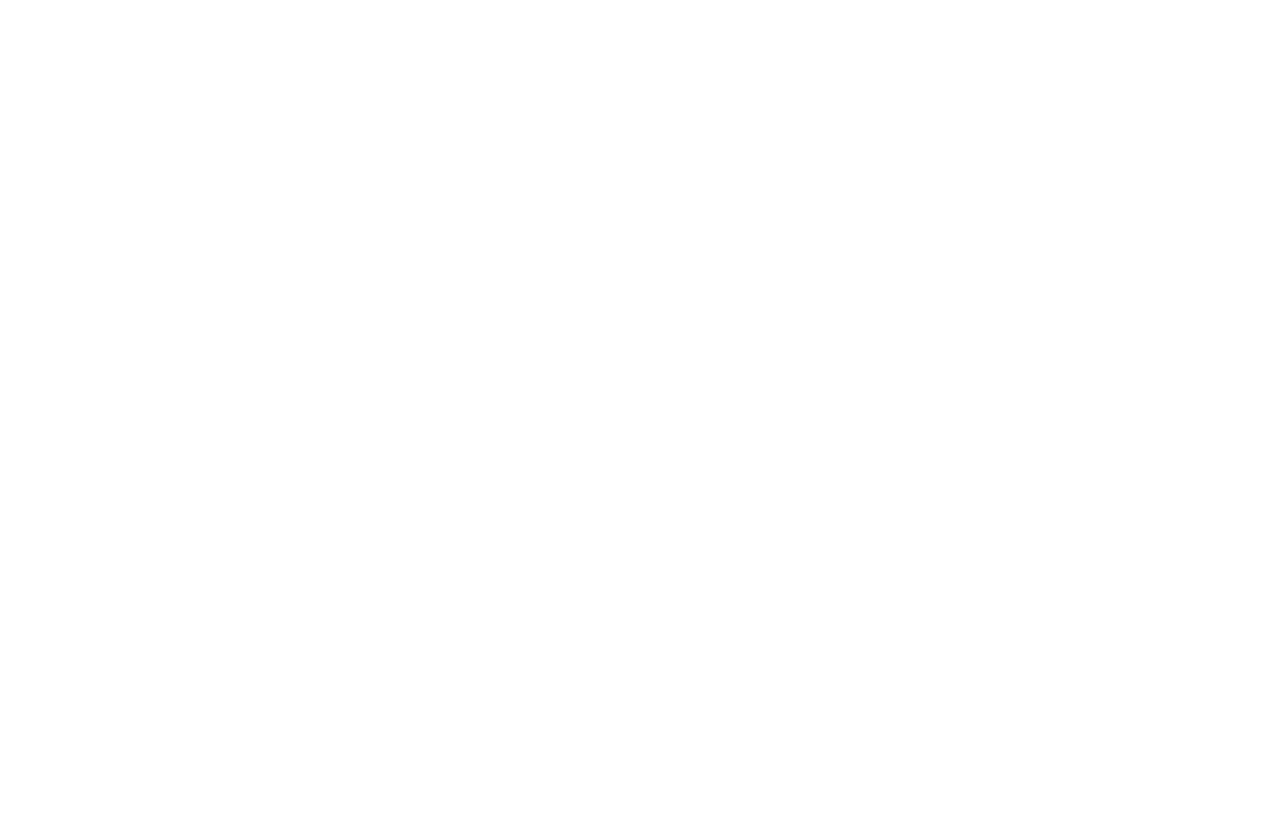
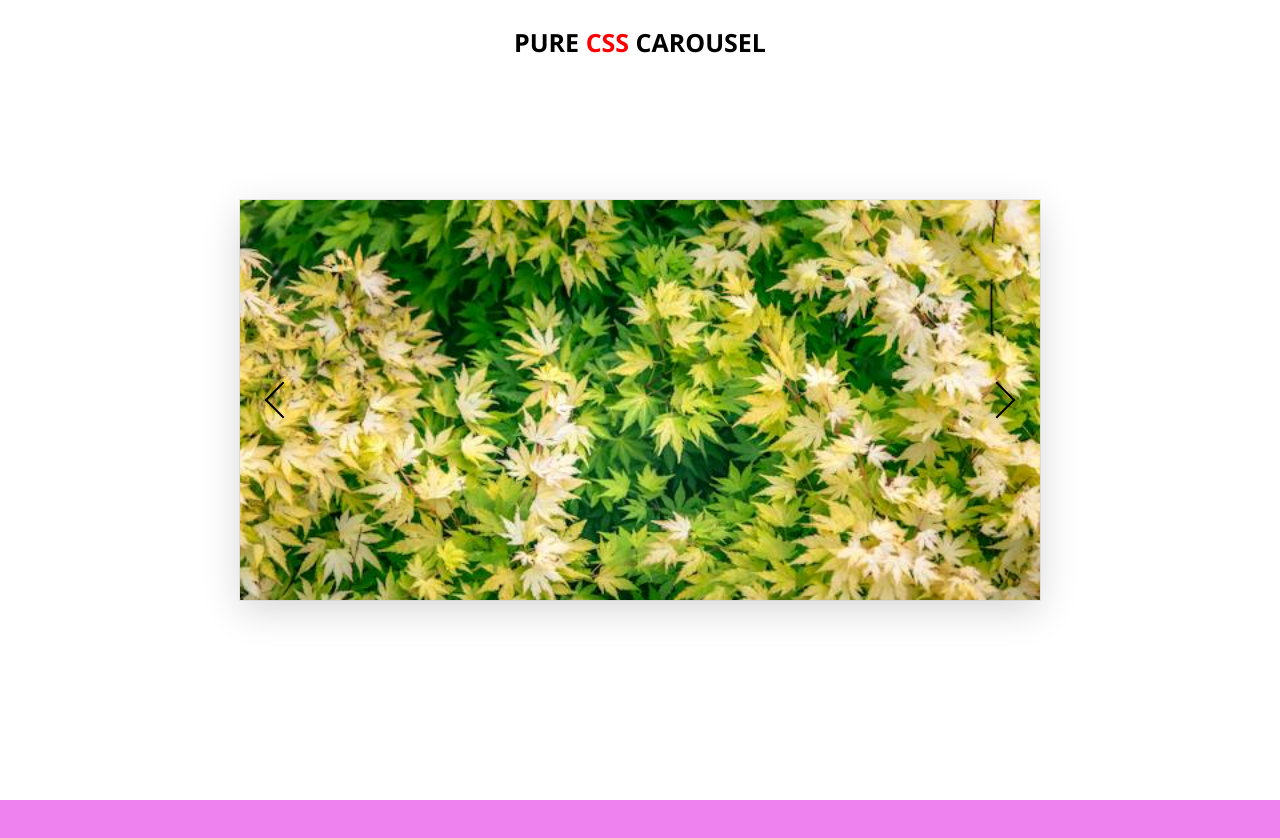
Before and after one commit to younuskhan1/carousel-with-arrow, a plain HTML site: page index.html in a window 1280 px wide. Before the commit the page ends 800 px from the top, so only its background shows below. Drawn offline with nearby package versions, Linux system fonts and the light colour scheme.

Commit message:
the last push

```diff
--- a/index.html
+++ b/index.html
@@ -7,6 +7,30 @@
     <title>Carousel with Arrow</title>
 </head>
 <body>
+<div class="parent">
+    <h1>Pure <span id="css">CSS</span> Carousel</h1>
+    <div class="carousel-wrapper">
 
+        <span id="item-1"></span>
+        <span id="item-2"></span>
+        <span id="item-3"></span>
+
+        <div class="carousel-item item-1">
+            <a href="#item-3" class="arrow-prev arrow"></a>
+            <a href="#item-2" class="arrow-next arrow"></a>
+        </div>
+
+        <div class="carousel-item item-2">
+            <a href="#item-1" class="arrow-prev arrow"></a>
+            <a href="#item-3" class="arrow-next arrow"></a>
+        </div>
+
+        <div class="carousel-item item-3">
+            <a href="#item-2" class="arrow-prev arrow"></a>
+            <a href="#item-1" class="arrow-next arrow"></a>
+        </div>
+    </div>
+</div>
+<div class="grand-parent"></div>
 </body>
 </html>
--- a/style.css
+++ b/style.css
@@ -6,3 +6,88 @@
    box-sizing: border-box;
    font-family: "Open Sans", sans-serif;
  }
+ .parent{
+    width:100%;
+    height: 100vh;
+    background: white;
+ }
+h1{
+    font-size: 25px;
+    text-transform: uppercase;
+    text-align: center;
+    color: black;
+    padding-top: 25px;
+}
+#css{
+    color: red;
+}
+.carousel-wrapper{
+    width: 800px;
+    height: 400px;
+    top: 50%;
+    left: 50%;
+    transform: translate(-50%, -50%);
+    position: absolute;
+    box-shadow: rgba(0, 0, 0, 0.16) 0px 10px 36px 0px,
+    rgba(0, 0, 0, 0.06) 0px 0px 0px 1px;
+}
+.carousel-item{
+    position: absolute;
+    top: 0;
+    bottom: 0;
+    left: 0;
+    right: 0;
+    padding: 25px 50px;
+    opacity: 0;
+    transition: all 0.5s ease-in-out;
+}
+.arrow{
+    border: solid black;
+    border-width: 0px 2px 2px 0px;
+    display: inline-block;
+    padding: 12px;
+}
+.arrow-prev{
+    left: 30px;
+    position: absolute;
+    top: 50%;
+    transform: translateY(-50%) rotate(135deg);
+}
+.arrow-next{
+    right: 30px;
+    position: absolute;
+    top: 50%;
+    transform: translateY(-50%) rotate(-45deg);
+}
+[id^="item"]{
+    display: none;
+}
+.item-1{
+    z-index: 2;
+    opacity: 1;
+    background: url(./images/lotapata.jpeg);
+    background-size: cover;
+}
+.item-2{
+    background:url(./images/deertwin.jpeg);
+    background-size: cover;
+}
+.item-3{
+    background:url(./images/icecold.jpeg);
+    background-size: cover;
+}
+*:target ~ .item-1{
+    opacity: 0;
+}
+#item-1:target ~ .item-1{
+    opacity: 1;
+}
+#item-2:target ~ .item-2, #item-3:target ~ .item-3{
+    z-index: 3;
+    opacity: 1;
+}
+.grand-parent{
+    width: 100%;
+    height: 100vh;
+    background: violet;
+}
```
